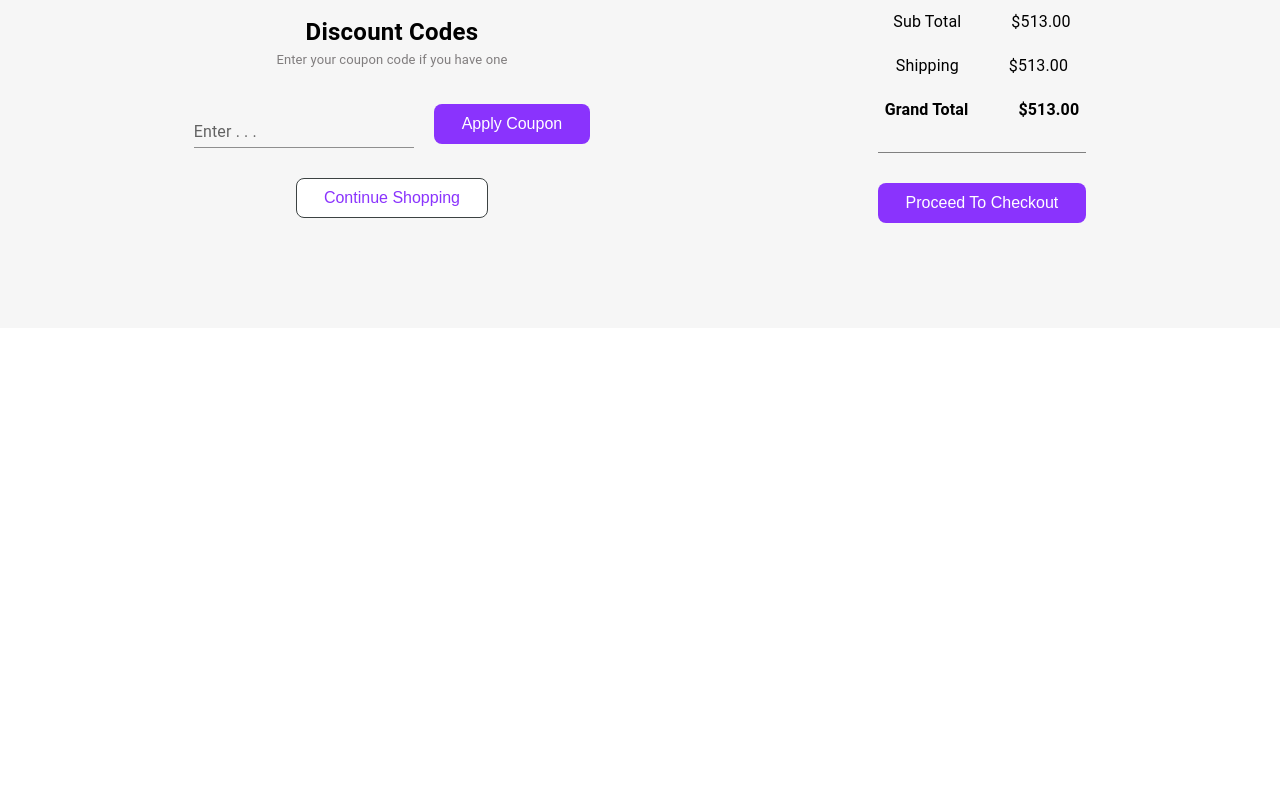
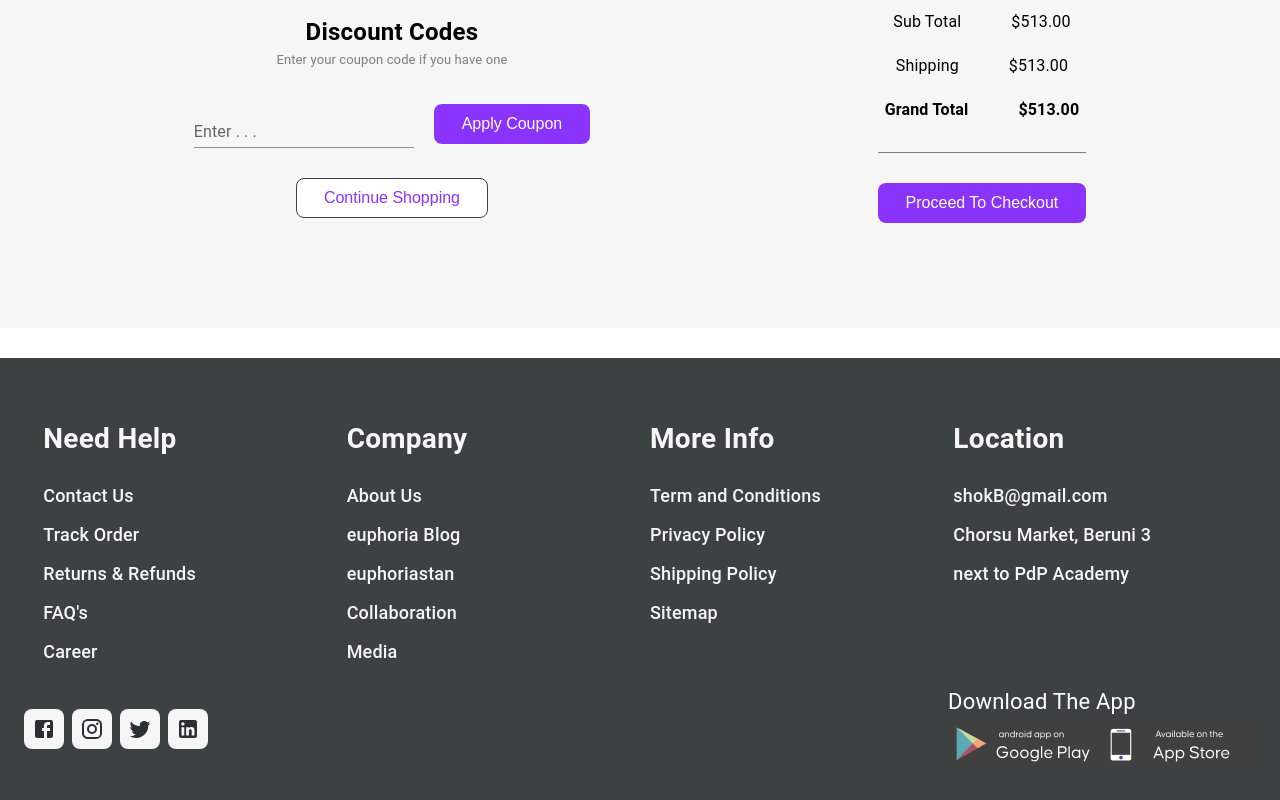
Before and after one commit to Alpen-Gold/test-sertificate-project, a React (Vite) app: page /cart in a window 1280 px wide. Shown: the part 1142-1942 px from the top of the page. Before the commit the page ends 1500 px from the top, so only its background shows below. Built offline with nearby package versions, Linux system fonts and the light colour scheme.

Commit message:
edit project home page

```diff
--- a/src/App.css
+++ b/src/App.css
@@ -66,4 +66,8 @@ a {
   transition: all 0.4s;
 }
 
+.MuiContainer-root {
+  max-width: 1400px !important;
+}
+
 /*  */
--- /dev/null
+++ b/src/components/Footer.tsx
@@ -0,0 +1,237 @@
+import {
+  Box,
+  Typography,
+  Container,
+  Button,
+  IconButton,
+  Stack,
+} from "@mui/material";
+
+import styled from "styled-components";
+import FacebookIcon from "@mui/icons-material/Facebook";
+import InstagramIcon from "@mui/icons-material/Instagram";
+import TwitterIcon from "@mui/icons-material/Twitter";
+import LinkedInIcon from "@mui/icons-material/LinkedIn";
+
+import paly_market from "../assets/img/play_market.png";
+import app_store from "../assets/img/App_store.png";
+
+function FooterPage() {
+  const h1_size = {
+    xs: "28px",
+    sm: "32px",
+    md: "26px",
+    lg: "28px",
+    xl: "28px",
+  };
+  const h2_size = {
+    xs: "18px",
+    sm: "22px",
+    md: "16px",
+    lg: "18px",
+    xl: "18px",
+  };
+  const list_width = {
+    xs: "100%",
+    sm: "100%",
+    md: "32%",
+    lg: "23%",
+    xl: "23%",
+  };
+
+  return (
+    <FooterStyle>
+      <footer>
+        <Container>
+          <Box className="main_list">
+            <Box
+              sx={{
+                width: list_width,
+                alignItems: {
+                  xs: "center",
+                  lg: "start",
+                  xl: "start",
+                },
+              }}
+              className="list_element"
+            >
+              <Typography className="h1_footer" sx={{ fontSize: h1_size }}>
+                Need Help
+              </Typography>
+              <Typography className="h2_footer" sx={{ fontSize: h2_size }}>
+                Contact Us
+              </Typography>
+              <Typography className="h2_footer" sx={{ fontSize: h2_size }}>
+                Track Order
+              </Typography>
+              <Typography className="h2_footer" sx={{ fontSize: h2_size }}>
+                Returns & Refunds
+              </Typography>
+              <Typography className="h2_footer" sx={{ fontSize: h2_size }}>
+                FAQ's
+              </Typography>
+              <Typography className="h2_footer" sx={{ fontSize: h2_size }}>
+                Career
+              </Typography>
+            </Box>
+            <Box
+              sx={{
+                width: list_width,
+                alignItems: {
+                  xs: "center",
+                  lg: "start",
+                  xl: "start",
+                },
+              }}
+              className="list_element"
+            >
+              <Typography className="h1_footer" sx={{ fontSize: h1_size }}>
+                Company
+              </Typography>
+              <Typography className="h2_footer" sx={{ fontSize: h2_size }}>
+                About Us
+              </Typography>
+              <Typography className="h2_footer" sx={{ fontSize: h2_size }}>
+                euphoria Blog
+              </Typography>
+              <Typography className="h2_footer" sx={{ fontSize: h2_size }}>
+                euphoriastan
+              </Typography>
+              <Typography className="h2_footer" sx={{ fontSize: h2_size }}>
+                Collaboration
+              </Typography>
+              <Typography className="h2_footer" sx={{ fontSize: h2_size }}>
+                Media
+              </Typography>
+            </Box>
+            <Box
+              sx={{
+                width: list_width,
+                alignItems: {
+                  xs: "center",
+                  lg: "start",
+                  xl: "start",
+                },
+              }}
+              className="list_element"
+            >
+              <Typography className="h1_footer" sx={{ fontSize: h1_size }}>
+                More Info
+              </Typography>
+              <Typography className="h2_footer" sx={{ fontSize: h2_size }}>
+                Term and Conditions
+              </Typography>
+              <Typography className="h2_footer" sx={{ fontSize: h2_size }}>
+                Privacy Policy
+              </Typography>
+              <Typography className="h2_footer" sx={{ fontSize: h2_size }}>
+                Shipping Policy
+              </Typography>
+              <Typography className="h2_footer" sx={{ fontSize: h2_size }}>
+                Sitemap
+              </Typography>
+            </Box>
+            <Box
+              sx={{
+                width: list_width,
+                alignItems: {
+                  xs: "center",
+                  lg: "start",
+                  xl: "start",
+                },
+              }}
+              className="list_element"
+            >
+              <Typography className="h1_footer" sx={{ fontSize: h1_size }}>
+                Location
+              </Typography>
+              <Typography className="h2_footer" sx={{ fontSize: h2_size }}>
+                shokB@gmail.com
+              </Typography>
+              <Typography className="h2_footer" sx={{ fontSize: h2_size }}>
+                Chorsu Market, Beruni 3
+              </Typography>
+              <Typography className="h2_footer" sx={{ fontSize: h2_size }}>
+                next to PdP Academy
+              </Typography>
+            </Box>
+          </Box>
+          <Box
+            sx={{
+              display: "flex",
+              alignItems: "center",
+              justifyContent: "space-between",
+              gap: "20px",
+            }}
+          >
+            <Stack direction="row" spacing={1}>
+              <IconButton className="btn_contacts">
+                <FacebookIcon />
+              </IconButton>
+              <IconButton className="btn_contacts">
+                <InstagramIcon />
+              </IconButton>
+              <IconButton className="btn_contacts">
+                <TwitterIcon />
+              </IconButton>
+              <IconButton className="btn_contacts">
+                <LinkedInIcon />
+              </IconButton>
+            </Stack>
+            <Box>
+              <div>
+                <Typography sx={{ fontSize: "22px", color: "white" }}>
+                  Download The App
+                </Typography>
+              </div>
+              <img src={paly_market} />
+              <img src={app_store} />
+            </Box>
+          </Box>
+        </Container>
+      </footer>
+    </FooterStyle>
+  );
+}
+
+const FooterStyle = styled.div`
+  footer {
+    background: #3c4242;
+    padding: 40px 0;
+  }
+
+  .btn_contacts {
+    background-color: #f6f6f6;
+    color: #2a2f2f;
+    border-radius: 8px;
+  }
+
+  .btn_contacts:hover {
+    background-color: #f6f6f6;
+  }
+
+  .main_list {
+    display: flex;
+    justify-content: center;
+    align-items: start;
+    gap: 20px;
+    flex-wrap: wrap;
+  }
+  .list_element {
+    display: flex;
+    flex-direction: column;
+    /* align-items: center; */
+    color: #f6f6f6;
+    gap: 12px;
+    margin: 20px 0;
+  }
+  .h1_footer {
+    font-weight: 700;
+    margin-bottom: 10px;
+  }
+  .h2_footer {
+    font-weight: 500;
+  }
+`;
+
+export default FooterPage;
--- a/src/components/Leyout.tsx
+++ b/src/components/Leyout.tsx
@@ -127,10 +127,11 @@ function Leyout() {
                 ml: { xs: 0, md: 2, xl: 5 },
               }}
             >
-              {pages.map((page: string, index) => (
-                <NavLink to={page.toLowerCase()} key={page}>
+              {pages.map((page: string, index: number) => (
+                <NavLink to={page.toLowerCase()} key={index}>
+                  {({ isActive }) => (
                     <Button
-                    className={index === activeButton ? "active_menu_btn " : ""}
+                      className={isActive ? "active_menu_btn " : ""}
                       sx={{
                         my: 2,
                         px: 1,
@@ -143,6 +144,7 @@ function Leyout() {
                     >
                       {page}
                     </Button>
+                  )}
                 </NavLink>
               ))}
             </Box>
--- a/src/components/cartBuyProduct.tsx
+++ b/src/components/cartBuyProduct.tsx
@@ -5,6 +5,7 @@ import ChevronRightIcon from "@mui/icons-material/ChevronRight";
 import DeleteOutlineIcon from "@mui/icons-material/DeleteOutline";
 import RemoveIcon from "@mui/icons-material/Remove";
 import AddIcon from "@mui/icons-material/Add";
+import FooterPage from "./Footer";
 
 function CartCard() {
   return (
--- a/src/components/pages/cartPage.tsx
+++ b/src/components/pages/cartPage.tsx
@@ -9,6 +9,7 @@ import {
 import ChevronRightIcon from "@mui/icons-material/ChevronRight";
 import { NavLink } from "react-router-dom";
 import CartCard from "../cartBuyProduct";
+import FooterPage from "../Footer";
 
 function CartPage() {
   return (
@@ -201,6 +202,8 @@ function CartPage() {
           </Box>
         </Box>
       </Container>
+
+      <FooterPage />
     </>
   );
 }
--- a/src/components/pages/homePage.tsx
+++ b/src/components/pages/homePage.tsx
@@ -13,6 +13,7 @@ import { Box, Container, Typography } from "@mui/material";
 import ZonePage from "./in_home_page/big_saving_zone";
 import CardMenPage from "./in_home_page/categories _for_men";
 import CardWomenPage from "./in_home_page/categories _for_women";
+import FooterPage from "../Footer";
 
 function HomePage() {
   return (
@@ -280,6 +281,8 @@ function HomePage() {
         <CardMenPage />
         <CardWomenPage />
       </Box>
+
+      <FooterPage />
     </AllStyleLogin>
   );
 }
```
Also changed, not shown: src/assets/img/App_store.png (added), src/assets/img/play_market.png (added). Lines whose indentation alone changed are shown as unchanged.
